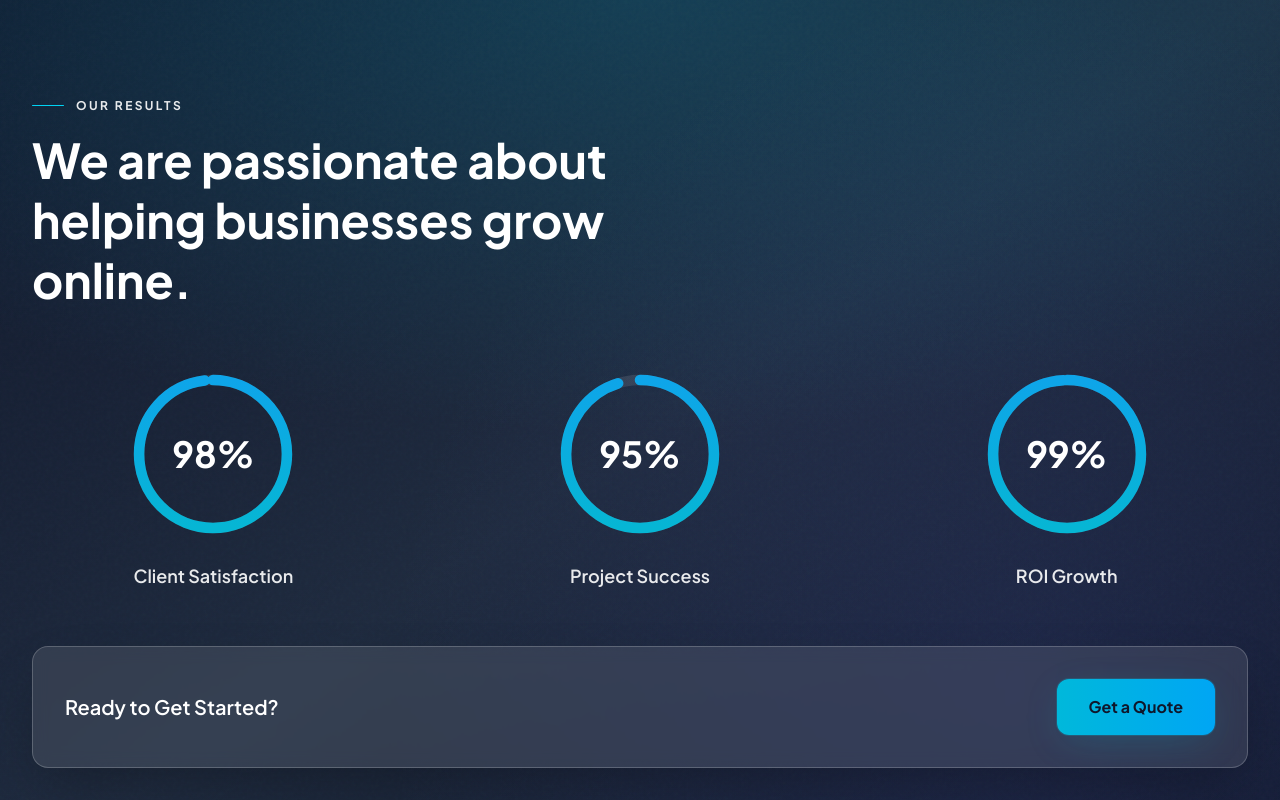
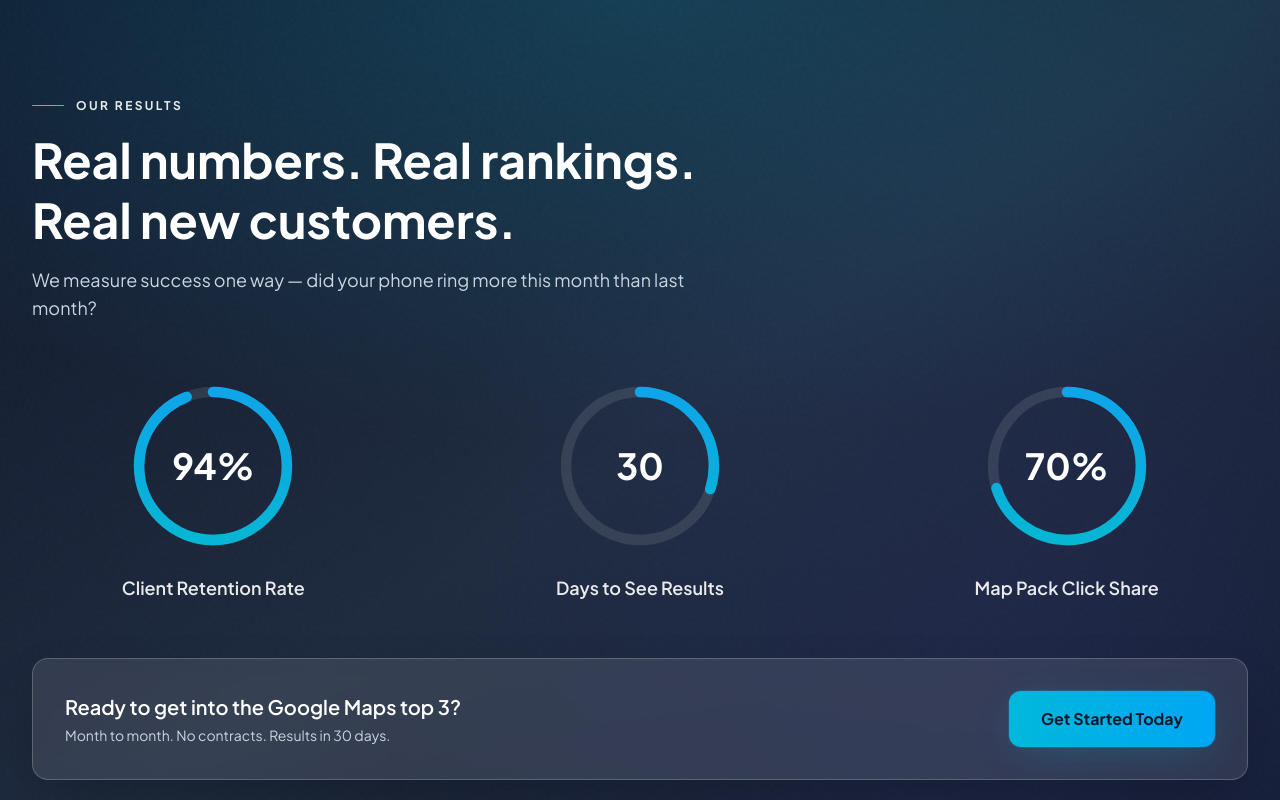
Before and after one commit to abubakar10/serpwiser, a React (Vite) app: page / in a window 1280 px wide. Shown: the part 6140-6940 px from the top of the page. Built offline with nearby package versions, Linux system fonts and the light colour scheme; no server answers.

Commit message:
Update Impact component metrics and text content

```diff
--- a/src/components/Impact.jsx
+++ b/src/components/Impact.jsx
@@ -8,9 +8,9 @@ const SectionLabel = ({ children }) => (
 );
 
 const metrics = [
-  { value: 98, label: "Client Satisfaction", suffix: "%" },
-  { value: 95, label: "Project Success", suffix: "%" },
-  { value: 99, label: "ROI Growth", suffix: "%" },
+  { value: 94, label: "Client Retention Rate", suffix: "%" },
+  { value: 30, label: "Days to See Results", suffix: "" },
+  { value: 70, label: "Map Pack Click Share", suffix: "%" },
 ];
 
 export default function Impact() {
@@ -21,9 +21,10 @@ export default function Impact() {
       <div className="absolute inset-0 grain" />
       <div className="relative max-w-7xl mx-auto px-4 sm:px-6 lg:px-8">
         <SectionLabel>Our Results</SectionLabel>
-        <h2 id="impact-heading" className="text-3xl sm:text-4xl lg:text-5xl font-bold text-white mb-14 max-w-2xl leading-tight">
-          We are passionate about helping businesses grow online.
+        <h2 id="impact-heading" className="text-3xl sm:text-4xl lg:text-5xl font-bold text-white mb-4 max-w-2xl leading-tight">
+          Real numbers. Real rankings. Real new customers.
         </h2>
+        <p className="text-slate-300 text-lg mb-14 max-w-2xl">We measure success one way — did your phone ring more this month than last month?</p>
         <div className="grid md:grid-cols-3 gap-12 lg:gap-16 mb-14">
           {metrics.map((m, idx) => (
             <div key={m.label} className="flex flex-col items-center">
@@ -51,17 +52,20 @@ export default function Impact() {
                   {m.value}{m.suffix}
                 </span>
               </div>
-              <p className="mt-5 font-semibold text-white/90 text-lg">{m.label}</p>
+              <p className="mt-5 font-semibold text-white/90 text-lg text-center">{m.label}</p>
             </div>
           ))}
         </div>
         <div className="bg-white/10 backdrop-blur border border-white/20 rounded-2xl p-6 md:p-8 flex flex-col sm:flex-row items-center justify-between gap-5 shadow-[0_25px_60px_-15px_rgba(0,0,0,0.3)]">
-          <p className="text-white font-semibold text-lg md:text-xl">Ready to Get Started?</p>
+          <div>
+            <p className="text-white font-semibold text-lg md:text-xl">Ready to get into the Google Maps top 3?</p>
+            <p className="text-slate-300 text-sm mt-1">Month to month. No contracts. Results in 30 days.</p>
+          </div>
           <Link
             to="/contact"
-            className="px-8 py-4 rounded-xl bg-gradient-to-r from-cyan-500 to-sky-500 text-slate-900 font-bold hover:from-cyan-400 hover:to-sky-400 transition-all duration-200 shadow-glow-cyan hover:-translate-y-0.5 shrink-0"
+            className="shrink-0 px-8 py-4 rounded-xl bg-gradient-to-r from-cyan-500 to-sky-500 text-slate-900 font-bold hover:from-cyan-400 hover:to-sky-400 transition-all duration-200 shadow-glow-cyan hover:-translate-y-0.5"
           >
-            Get a Quote
+            Get Started Today
           </Link>
         </div>
       </div>
```
